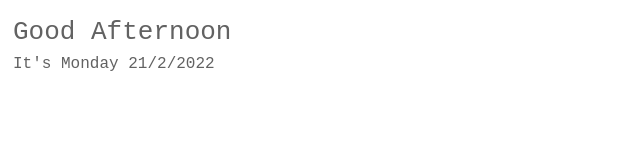
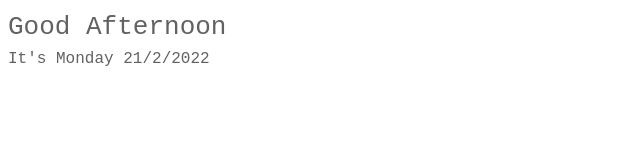
Before and after one commit to chramax/notion_widget, a plain HTML site: page index.html in a window 1280 px wide. Shown: the whole page, without its empty margins (0-640 px from the left). Drawn offline with Linux system fonts and the light colour scheme.

Commit message:
Update index.html

```diff
--- a/index.html
+++ b/index.html
@@ -6,9 +6,9 @@
     font-family: monospace;
     font-size: xx-large;
     color: #626262;
-    padding: 5px;
     line-height: 1.5;
     height:85%
+    padding-left: 50px;
 
 
 }
```
